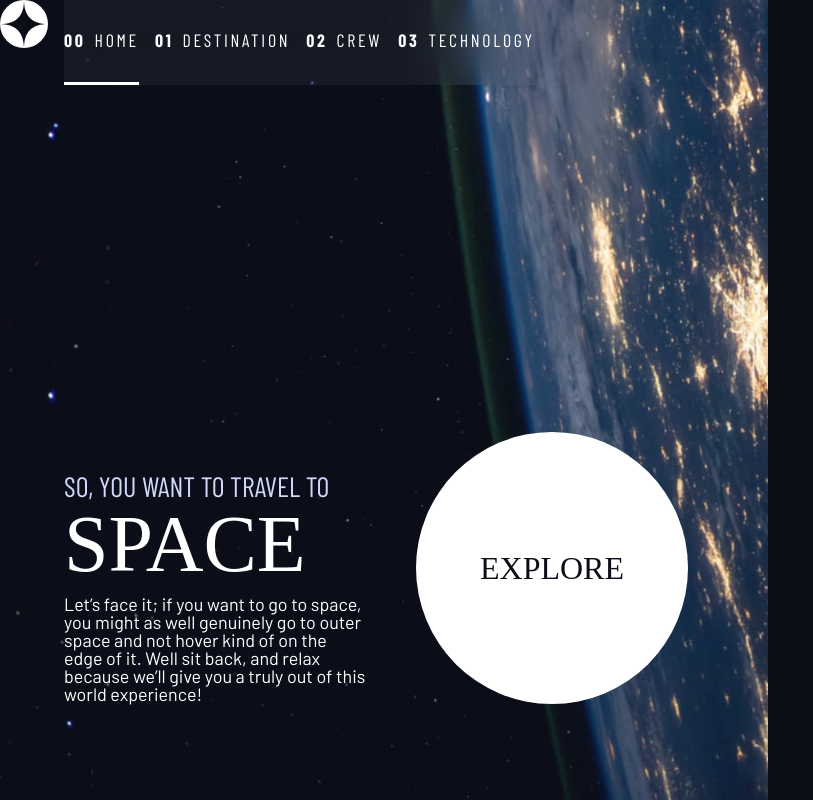
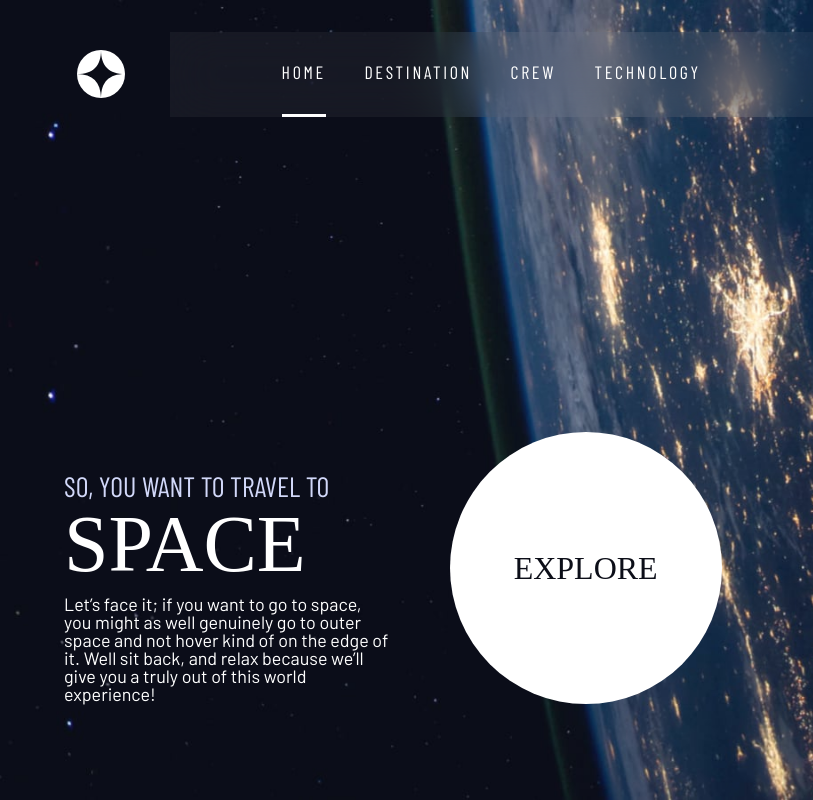
Before and after one commit to Soulbash/Space_Tourism_Website, a plain HTML site: page index.html in a window 768 px wide. Shown: the whole page, 813 px wide, since content can reach past the window. Drawn offline with nearby package versions, Linux system fonts and the light colour scheme; a web font is replaced by a local one.

Commit message:
finshed nav for tablet displays

```diff
--- a/main.css
+++ b/main.css
@@ -203,7 +203,7 @@ select {
 	max-width: 50ch;
 }
 
-@media (min-width: 45em) {
+@media (min-width: 48em) {
 	.grid-container {
 		text-align: left;
 		grid-template-columns: minmax(1rem, 1fr) repeat(2, minmax(0, 30rem)) minmax(
@@ -377,7 +377,19 @@ div:first-child p {
 }
 
 /* NAV */
+
+/* Primary Header */
+.logo {
+	margin: 1.5rem clamp(1rem, 5vw, 3.5rem);
+}
+
+.primary-header {
+	justify-content: space-between;
+	align-items: center;
+}
+
 .primary-navigation {
+	--gap: clamp(1rem, 5vw, 3.5rem);
 	--underline-gap: 2rem;
 	list-style: none;
 	padding: 0;
@@ -396,6 +408,15 @@ div:first-child p {
 	}
 }
 /* End of Glassmorphism Effect */
+
+.primary-navigation a {
+	text-decoration: none;
+}
+
+.primary-navigation a > span {
+	margin-right: 0.5em;
+	font-weight: 700;
+}
 
 .mobile-nav-toggle {
 	display: none;
@@ -448,13 +469,21 @@ div:first-child p {
 	}
 }
 
-.primary-navigation a {
-	text-decoration: none;
+@media (min-width: 35em) and (max-width: 48em) {
+	.primary-navigation {
+		padding-inline: 3rem;
+	}
+
+	.primary-navigation a > span {
+		display: none;
+	}
 }
 
-.primary-navigation a > span {
-	margin-right: 0.5em;
-	font-weight: 700;
+@media (min-width: 48em) {
+	.primary-navigation {
+		margin-block: 2rem;
+		padding-inline: 7rem;
+	}
 }
 
 /* underline */
@@ -545,7 +574,7 @@ body {
 	}
 }
 
-@media (min-width: 45em) {
+@media (min-width: 48em) {
 	.home {
 		background-image: url(./assets/home/background-home-desktop.jpg);
 	}
```
Also changed, not shown: index.html (+1 -0 lines).
